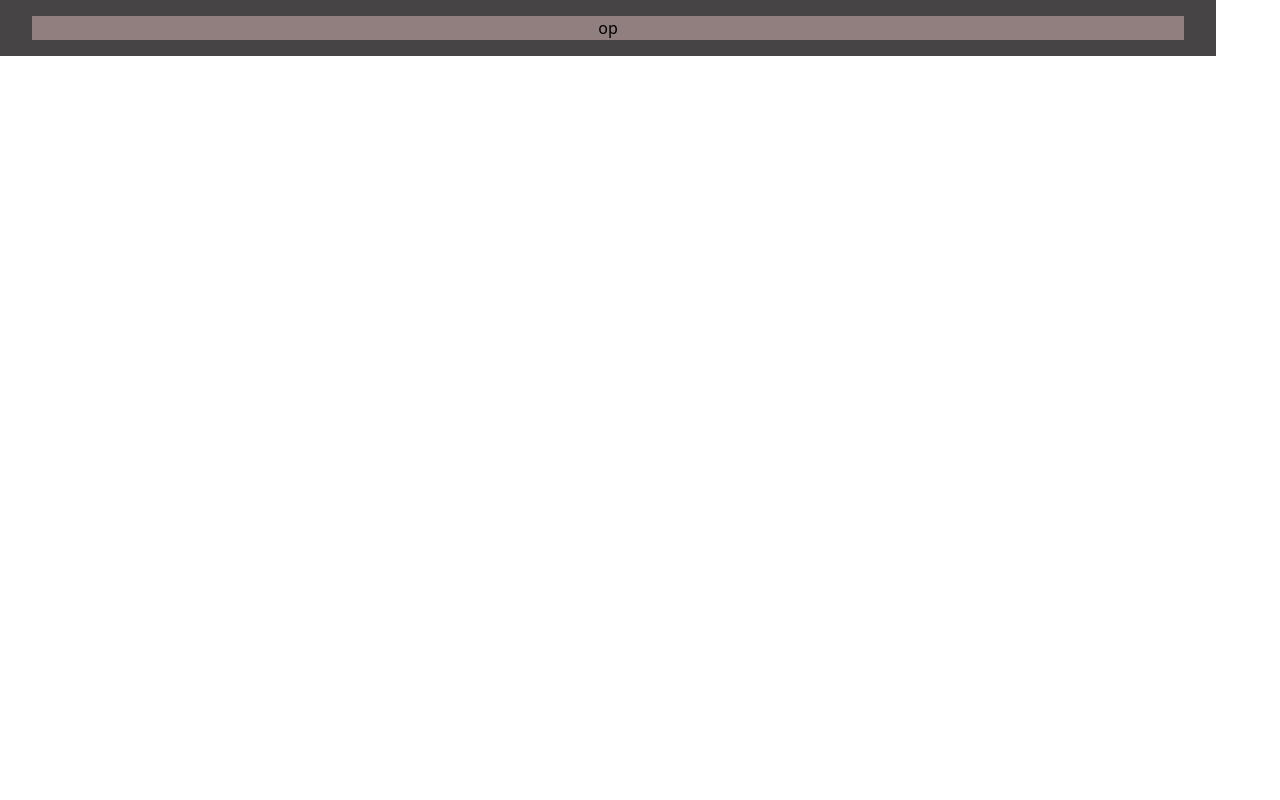
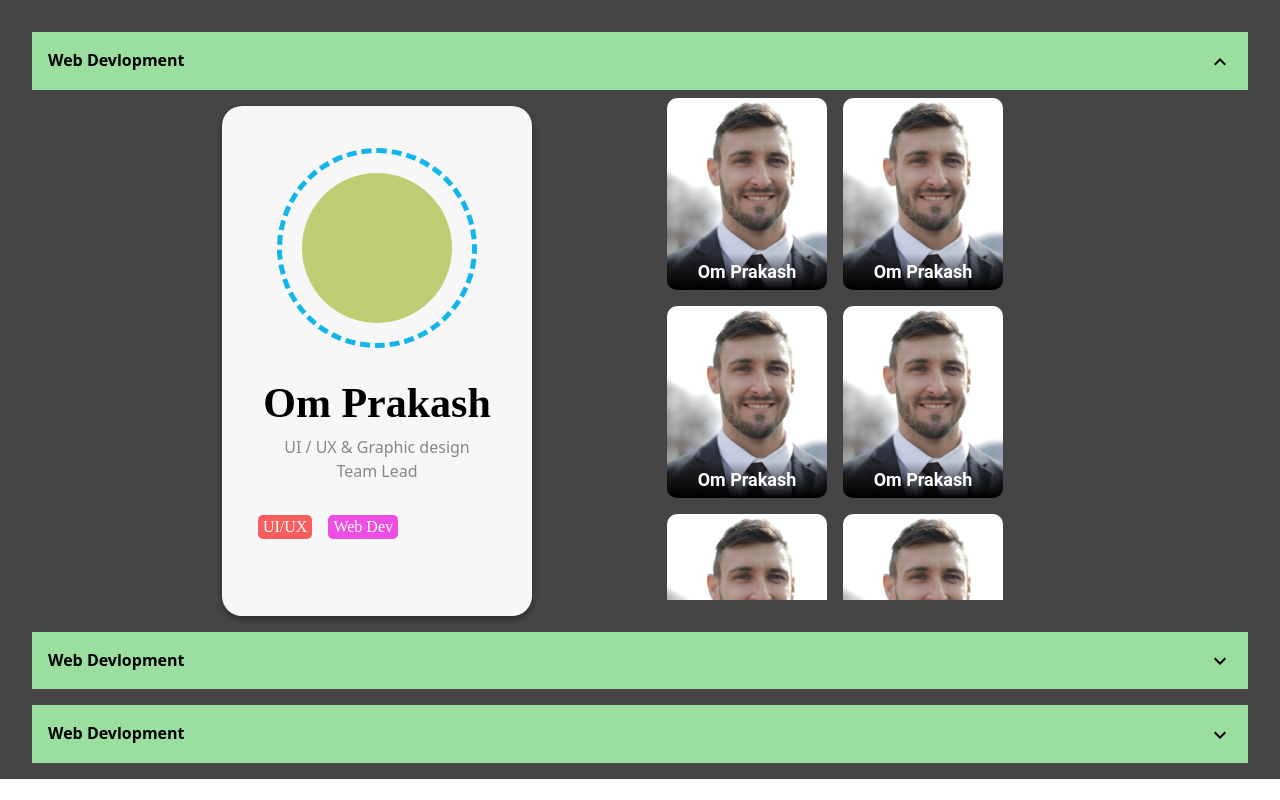
Before and after one commit to OmPr366/testingComponents, a React (Create React App) app: page / in a window 1280 px wide. Built offline with nearby package versions, Linux system fonts and the light colour scheme.

Commit message:
Accordation bug fixed

```diff
--- a/src/components/Card.js
+++ b/src/components/Card.js
@@ -3,7 +3,10 @@ import './Card.css'
 
 const Card = () => {
   return (
-    <div className="card">
+    <div
+      className="card"
+
+    >
       <div className="circleBorder">
         <div className="cardImage"></div>
       </div>
--- a/src/components/Part.js
+++ b/src/components/Part.js
@@ -2,13 +2,31 @@ import Card from "./Card";
 import React from "react";
 import SmallCard from "./SmallCard";
 import "./Part.css";
+import { motion } from "framer-motion";
+
 
 const Part = () => {
   return (
-    <div className="webAccord">
-    <div className="webCard"><Card /></div>
+    <div       className="webAccord"
 
-      <div className="allMembers">
+    >
+    <motion.div className="webCard"
+  animate={{
+    marginLeft:0
+  }}
+  initial={{
+    marginLeft:"-100vw"
+  }}
+    ><Card /></motion.div>
+
+      <motion.div className="allMembers"
+      animate={{
+        marginRight:0
+      }}
+      initial={{
+        marginRight:"-100vw"
+      }}
+      >
         <SmallCard />
         <SmallCard />
         <SmallCard />
@@ -20,7 +38,7 @@ const Part = () => {
         <SmallCard />
         <SmallCard />
 
-      </div>
+      </motion.div>
     </div>
   );
 };
--- a/src/components/SelfAcc.css
+++ b/src/components/SelfAcc.css
@@ -1,14 +1,21 @@
 .myAccord{
-    width: 95%;
+    width: 100%;
     background-color: rgb(70, 68, 68);
     padding: 1rem 2rem;
 }
 .myAccord .title{
-    background-color: rgb(145, 127, 127);
+    padding: 1rem;
+    display: flex;
+    justify-content: space-between;
+    background-color: rgb(154, 223, 160);
 }
 
 .details{
     display: flex;
     justify-content: center;
-    background-color: blueviolet;
 }
+
+.accord{
+
+    margin-top: 1rem;
+}
--- a/src/components/SelfAcc.js
+++ b/src/components/SelfAcc.js
@@ -3,16 +3,97 @@ import './SelfAcc.css'
 import { motion } from 'framer-motion'
 import Card from './Card'
 import Part from './Part'
+import KeyboardArrowUpIcon from '@mui/icons-material/KeyboardArrowUp';
+import KeyboardArrowDownIcon from '@mui/icons-material/KeyboardArrowDown';
 
 
 const SelfAcc = () => {
     const [clicked, setClicked] = useState(0)
+    const [allAcc, setAllAcc] = useState({
+        one:1,
+        two:0,
+        three:0,
+        four:0
+    })
+    var normalVal = {
+
+            one:0,
+            two:0,
+            three:0,
+            four:0
+
+    }
+    const setAccVal = (key,value )=>{
+        setAllAcc({
+            ...normalVal,
+            [key] : value
+        })
+    }
     return (
         <div className='myAccord'>
-            <div className='accord1'>
-                <div className='title' onClick={()=>setClicked(!clicked)} >op</div>
+            <div className='accord accord1'>
+                <div className='title'  >
+                    <div className='titleName font-bold'>Web Devlopment</div>
+                    <div className='accordIcon' onClick={()=>setAccVal("one",!allAcc.one)}> {allAcc.one?<KeyboardArrowUpIcon/>:<KeyboardArrowDownIcon/>}</div>
+                </div>
 
-                {clicked?
+                {allAcc.one?
+                <motion.div
+                    className='details'
+                    // animate={{
+                    //     scale:1,
+                    //     marginRight:"0vw"
+                    // }}
+                    // initial={{
+                    //     scale:0,
+                    //     marginRight:"-100vh"
+                    // }}
+                    // transition={{
+                    //     type:"spring",
+                    //     stiffness:"100"
+                    // }}
+                >
+                    <Part/>
+
+                </motion.div>:""}
+            </div>
+
+            {/* Accord 2 */}
+            <div className='accord accord2'>
+                <div className='title'  >
+                    <div className='titleName font-bold'>Web Devlopment</div>
+                    <div className='accordIcon' onClick={()=>setAccVal("two",!allAcc.two)}> {allAcc.two?<KeyboardArrowUpIcon/>:<KeyboardArrowDownIcon/>}</div>
+                </div>
+
+                {allAcc.two?
+                <motion.div
+                    className='details'
+                    animate={{
+                        scale:1,
+                        marginRight:"0vw"
+                    }}
+                    initial={{
+                        scale:0,
+                        marginRight:"-100vh"
+                    }}
+                    transition={{
+                        type:"spring",
+                        stiffness:"100"
+                    }}
+                >
+                    <Part/>
+
+                </motion.div>:""}
+            </div>
+
+            {/* Accord 3 */}
+            <div className='accord accord3'>
+                <div className='title'  >
+                    <div className='titleName font-bold'>Web Devlopment</div>
+                    <div className='accordIcon' onClick={()=>setAccVal("three",!allAcc.three)}> {allAcc.three?<KeyboardArrowUpIcon/>:<KeyboardArrowDownIcon/>}</div>
+                </div>
+
+                {allAcc.three?
                 <motion.div
                     className='details'
                     animate={{
--- a/src/components/SmallCard.css
+++ b/src/components/SmallCard.css
@@ -24,7 +24,7 @@
     justify-content: space-between;
     align-items: center;
     flex-direction: column;
-    padding-bottom: 4rem;
+    padding-bottom: 49px;
     /* margin-left: 20rem; */
 }
 
@@ -41,13 +41,14 @@
 }
 
 .smallCardName {
-    color: white;
-    background: linear-gradient(180deg, rgba(0, 0, 0, 0) 0%, #000000 100%);
+    color: #fff;
+    background: linear-gradient(180deg, transparent, #000);
     font-family: Roboto;
     font-style: normal;
-    font-weight: bold;
-    font-size: 32px;
+    font-weight: 700;
+    font-size: 18px;
     line-height: 37px;
+    width: 100%;
 }
 
 .smallCardIcon {
```
